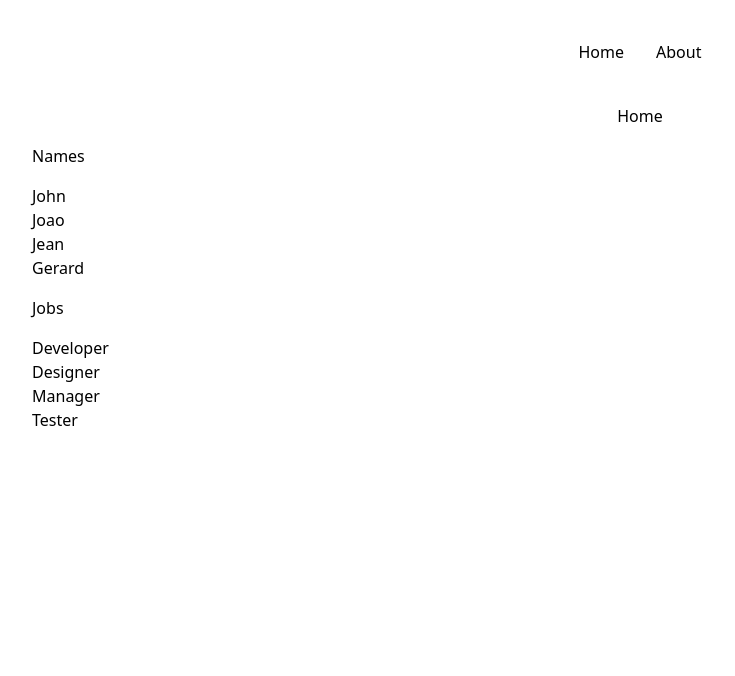
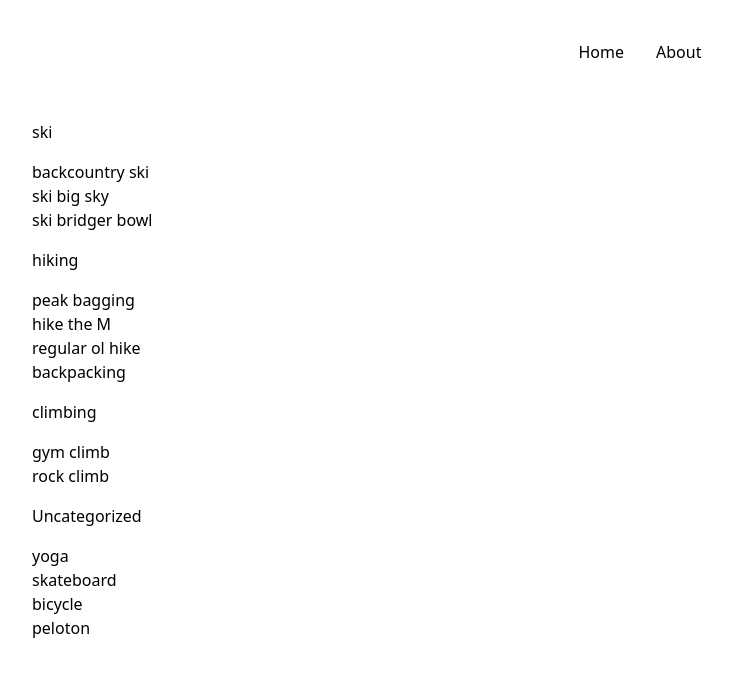
Before and after one commit to brad-bb-bell/sandbox, a Vue app: page / in a window 1280 px wide. Shown: the top 676 px of the page, without its empty margins (0-735 px from the left). Built offline with nearby package versions, Linux system fonts and the light colour scheme.

Commit message:
pulls in sample data from sat

```diff
--- a/src/views/HomeView.vue
+++ b/src/views/HomeView.vue
@@ -1,20 +1,24 @@
 <template>
   <main class="px-8">
-    <h1 class="text-center">Home</h1>
-
-    <h2 class="py-4">Names</h2>
-    <draggable v-model="list1" itemKey="id" tag="ol" group="people" @end="saveOrder">
+    <!-- Display categorized activities -->
+    <div v-for="category in categories" :key="category.id">
+      <h2 class="py-4">{{ category.name }}</h2>
+      <draggable v-model="category.activities" itemKey="id" tag="ol" group="activities" @end="saveOrder">
         <template #item="{ element }">
           <li class="cursor-pointer">{{ element.name }}</li>
         </template>
       </draggable>
+    </div>
 
-    <h2 class="py-4">Jobs</h2>
-    <draggable v-model="list2" itemKey="id" tag="ol" group="people" @end="saveOrder">
+    <!-- Display uncategorized activities -->
+    <div v-if="uncategorizedActivities.length">
+      <h2 class="py-4">Uncategorized</h2>
+      <draggable v-model="uncategorizedActivities" itemKey="id" tag="ol" group="activities" @end="saveOrder">
         <template #item="{ element }">
           <li class="cursor-pointer">{{ element.name }}</li>
         </template>
       </draggable>
+    </div>
   </main>
 </template>
 
@@ -27,24 +31,161 @@
   },
   data() {
     return {
-      list1: [
-        { name: "John", id: 1 },
-        { name: "Joao", id: 2 },
-        { name: "Jean", id: 3 },
-        { name: "Gerard", id: 4 },
+      activities: [
+        {
+          id: 1,
+          name: "yoga",
+          categories: [],
+        },
+        {
+          id: 3,
+          name: "skateboard",
+          categories: [],
+        },
+        {
+          id: 4,
+          name: "bicycle",
+          categories: [],
+        },
+        {
+          id: 8,
+          name: "gym climb",
+          categories: [
+            {
+              id: 3,
+              name: "climbing",
+            },
           ],
-      list2: [
-        { name: "Developer", id: 1 },
-        { name: "Designer", id: 2 },
-        { name: "Manager", id: 3 },
-        { name: "Tester", id: 4 },
+        },
+        {
+          id: 10,
+          name: "rock climb",
+          categories: [
+            {
+              id: 3,
+              name: "climbing",
+            },
           ],
+        },
+        {
+          id: 11,
+          name: "peloton",
+          categories: [],
+        },
+        {
+          id: 5,
+          name: "backcountry ski",
+          categories: [
+            {
+              id: 1,
+              name: "ski",
+            },
+          ],
+        },
+        {
+          id: 6,
+          name: "ski big sky",
+          categories: [
+            {
+              id: 1,
+              name: "ski",
+            },
+          ],
+        },
+        {
+          id: 7,
+          name: "ski bridger bowl",
+          categories: [
+            {
+              id: 1,
+              name: "ski",
+            },
+          ],
+        },
+        {
+          id: 12,
+          name: "peak bagging",
+          categories: [
+            {
+              id: 2,
+              name: "hiking",
+            },
+          ],
+        },
+        {
+          id: 2,
+          name: "hike the M",
+          categories: [
+            {
+              id: 2,
+              name: "hiking",
+            },
+          ],
+        },
+        {
+          id: 9,
+          name: "regular ol hike",
+          categories: [
+            {
+              id: 2,
+              name: "hiking",
+            },
+          ],
+        },
+        {
+          id: 13,
+          name: "backpacking",
+          categories: [
+            {
+              id: 2,
+              name: "hiking",
+            },
+          ],
+        },
+      ],
+      categories: [], // Define the categories array
+      uncategorizedActivities: [], // Define the uncategorizedActivities array
     };
   },
   methods: {
     saveOrder() {
       console.log("saveOrder");
     },
+    getCategories() {
+      let categoriesMap = {};
+      this.uncategorizedActivities = []; // New array for activities without categories
+
+      // Loop through all activities
+      this.activities.forEach((activity) => {
+        // Check if the activity has categories
+        if (activity.categories && activity.categories.length > 0) {
+          // Loop through all categories of the activity
+          activity.categories.forEach((category) => {
+            // If the category is already in the categoriesMap, push the activity to its list
+            if (categoriesMap[category.id]) {
+              categoriesMap[category.id].activities.push(activity);
+            } else {
+              // Otherwise, create a new category in the categoriesMap with the activity
+              categoriesMap[category.id] = {
+                ...category,
+                activities: [activity],
+              };
+            }
+          });
+        } else {
+          // If the activity has no categories, add it to the uncategorizedActivities array
+          this.uncategorizedActivities.push(activity);
+        }
+      });
+
+      // Convert the categoriesMap object to an array of values (which are the categories)
+      this.categories = Object.values(categoriesMap);
+      console.log("categories", this.categories);
+      console.log("uncategorizedActivities", this.uncategorizedActivities);
+    },
+  },
+  mounted() {
+    this.getCategories();
   },
 };
 </script>
```
Lines whose indentation alone changed are shown as unchanged.
